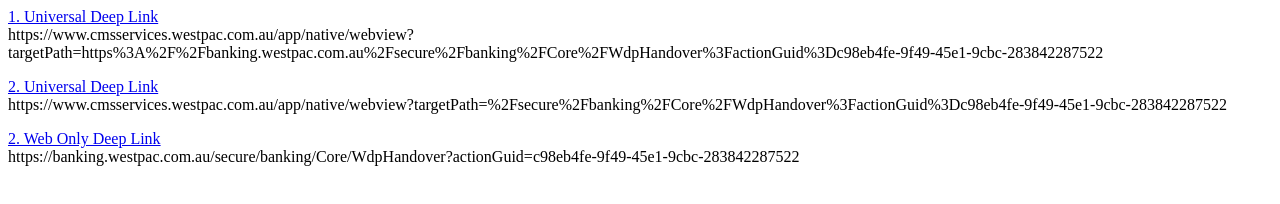
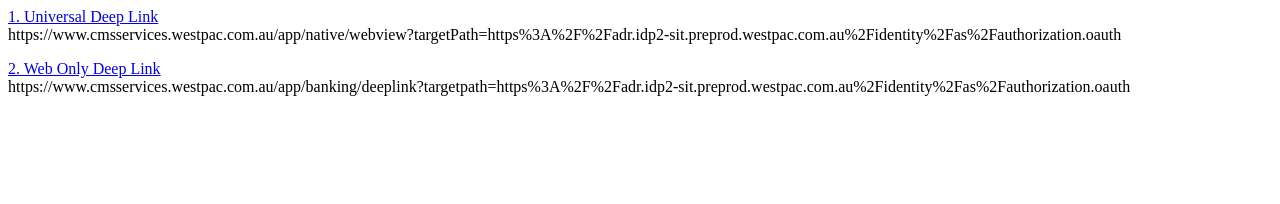
Before and after one commit to jcuiuliwbc/static, a plain HTML site: page index.html in a window 1280 px wide. Drawn offline with Linux system fonts and the light colour scheme.

Commit message:
Update index.html

```diff
--- a/index.html
+++ b/index.html
@@ -1,20 +1,15 @@
 <html>
     <body>
         <p>
-        <a href="https://www.cmsservices.westpac.com.au/app/native/webview?targetPath=https%3A%2F%2Fbanking.westpac.com.au%2Fsecure%2Fbanking%2FCore%2FWdpHandover%3FactionGuid%3Dc98eb4fe-9f49-45e1-9cbc-283842287522">1. Universal Deep Link</a>
+        <a href="https://www.cmsservices.westpac.com.au/app/native/webview?targetPath=https%3A%2F%2Fadr.idp2-sit.preprod.westpac.com.au%2Fidentity%2Fas%2Fauthorization.oauth">1. Universal Deep Link</a>
         <br />
-        https://www.cmsservices.westpac.com.au/app/native/webview?targetPath=https%3A%2F%2Fbanking.westpac.com.au%2Fsecure%2Fbanking%2FCore%2FWdpHandover%3FactionGuid%3Dc98eb4fe-9f49-45e1-9cbc-283842287522
-        </p>
-
-        <a href="https://www.cmsservices.westpac.com.au/app/native/webview?targetPath=%2Fsecure%2Fbanking%2FCore%2FWdpHandover%3FactionGuid%3Dc98eb4fe-9f49-45e1-9cbc-283842287522">2. Universal Deep Link</a>
-        <br />
-        https://www.cmsservices.westpac.com.au/app/native/webview?targetPath=%2Fsecure%2Fbanking%2FCore%2FWdpHandover%3FactionGuid%3Dc98eb4fe-9f49-45e1-9cbc-283842287522
+        https://www.cmsservices.westpac.com.au/app/native/webview?targetPath=https%3A%2F%2Fadr.idp2-sit.preprod.westpac.com.au%2Fidentity%2Fas%2Fauthorization.oauth
         </p>
 
         <p>
-        <a href="https://banking.westpac.com.au/secure/banking/Core/WdpHandover?actionGuid=c98eb4fe-9f49-45e1-9cbc-283842287522">2. Web Only Deep Link</a>
+        <a href="https://www.cmsservices.westpac.com.au/app/banking/deeplink?targetpath=https%3A%2F%2Fadr.idp2-sit.preprod.westpac.com.au%2Fidentity%2Fas%2Fauthorization.oauth">2. Web Only Deep Link</a>
         <br />
-        https://banking.westpac.com.au/secure/banking/Core/WdpHandover?actionGuid=c98eb4fe-9f49-45e1-9cbc-283842287522
+        https://www.cmsservices.westpac.com.au/app/banking/deeplink?targetpath=https%3A%2F%2Fadr.idp2-sit.preprod.westpac.com.au%2Fidentity%2Fas%2Fauthorization.oauth
         </p>
 
     </body>
```
